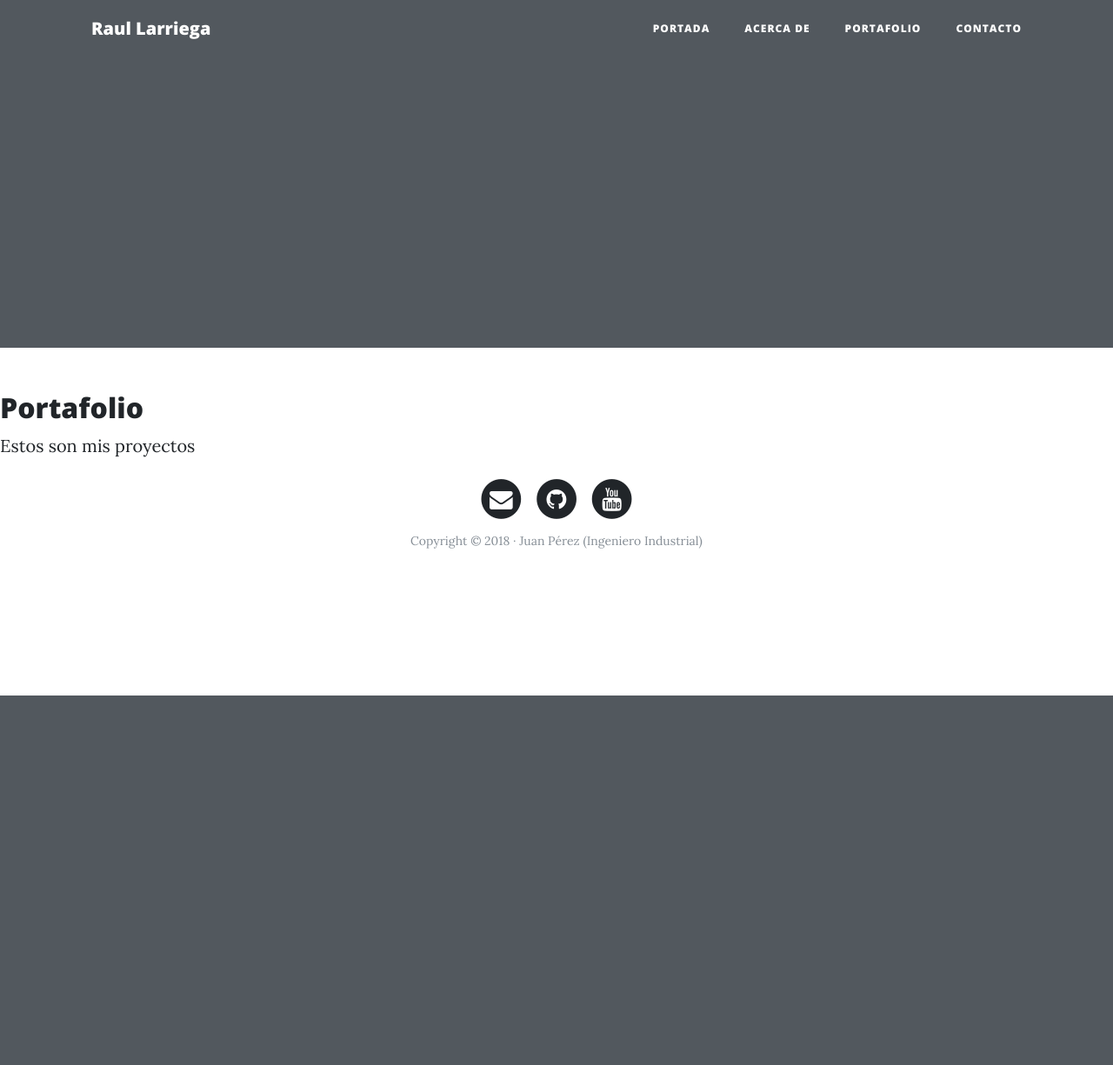
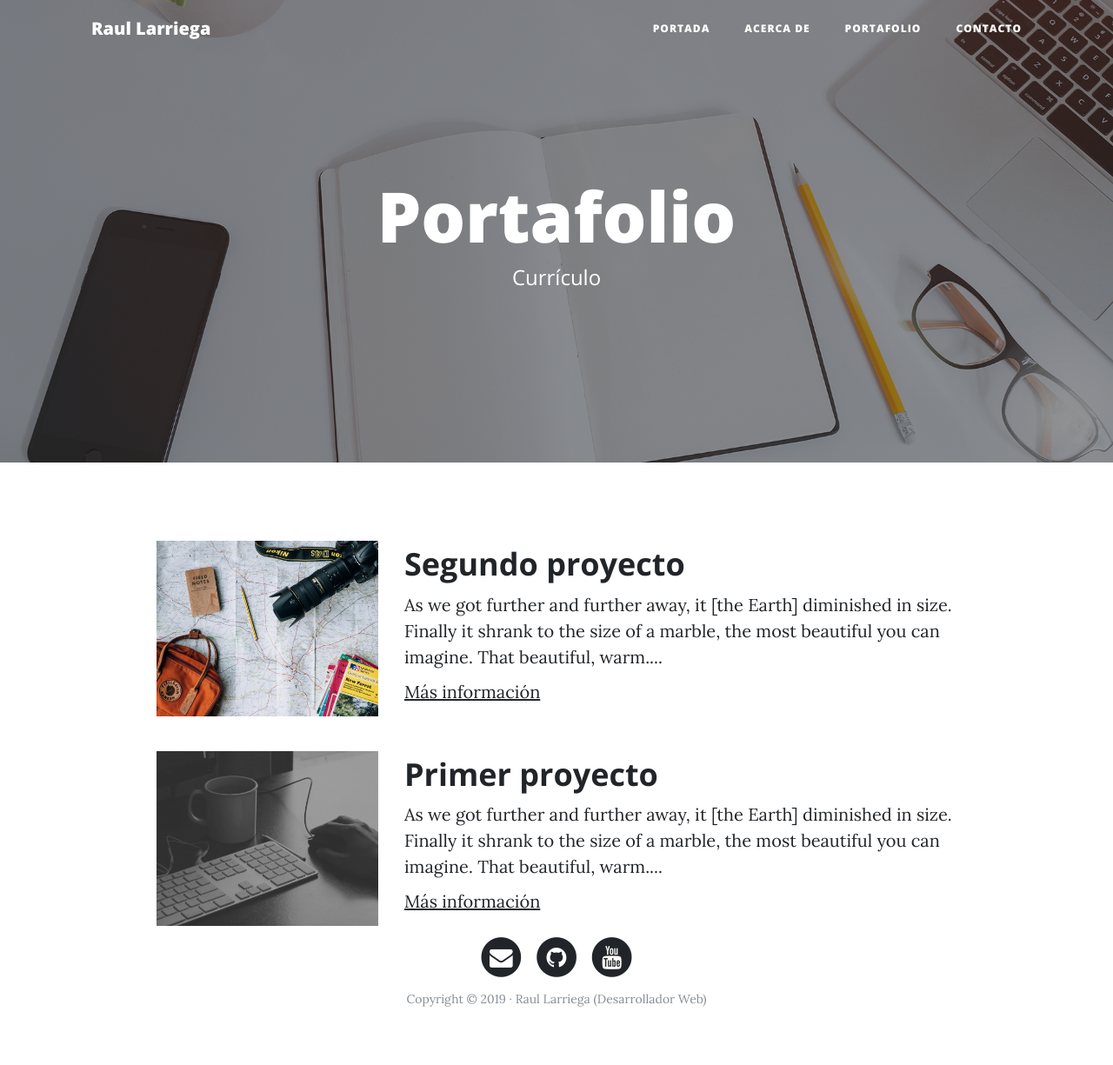
Before and after one commit to Larrygf02/django-web-personal, a Django app: page /portafolio/ in a window 1280 px wide. Shown: the whole page at 87% size. Before the commit the page ends 800 px from the top, so only its background shows below. Run offline with Django 3.2, Linux system fonts and the light colour scheme; some libraries are stand-ins or nearby versions.

Commit message:
Adaptando el front en portafolio y contacto

```diff
--- a/core/templates/core/base.html
+++ b/core/templates/core/base.html
@@ -96,7 +96,7 @@
                 </a>
               </li>
             </ul>
-            <p class="copyright text-muted">Copyright &copy; 2018 · Juan Pérez (Ingeniero Industrial) </p>
+            <p class="copyright text-muted">Copyright &copy; 2019 · Raul Larriega (Desarrollador Web) </p>
           </div>
         </div>
       </div>
--- a/core/templates/core/portafolio.html
+++ b/core/templates/core/portafolio.html
@@ -1,6 +1,37 @@
 {% extends 'core/base.html' %}
 {% block title %}Portafolio {% endblock %}
+
+{% block background %}{% load static %}{% static 'core/img/portfolio-bg.jpg' %}{% endblock %}
+
+{% block header_content %}
+<h1>Portafolio</h1>
+<span class="subheading">Currículo</span>
+{% endblock %}
+
 {% block content %}
-<h2>Portafolio</h2>
-<p>Estos son mis proyectos</p>
+	<!-- Contenido Principal -->
+	<div class="container">
+        <!-- Proyecto -->
+        <div class="row project">
+            <div class="col-lg-3 col-md-4 offset-lg-1">
+                    <img class="img-fluid" src="{%static 'core/img/about-bg.jpg' %}" alt="">
+            </div>
+            <div class="col-lg-7 col-md-8">
+                <h2 class="section-heading title">Segundo proyecto</h2>
+                <p>As we got further and further away, it [the Earth] diminished in size. Finally it shrank to the size of a marble, the most beautiful you can imagine. That beautiful, warm....</p>
+                <p><a href="http://google.com">Más información</a></p>
+            </div>
+        </div>
+        <!-- Proyecto -->
+        <div class="row project">
+            <div class="col-lg-3 col-md-4 offset-lg-1">
+                <img class="img-fluid" src="{% static 'core/img/home-bg.jpg' %}" alt="">
+            </div>
+            <div class="col-lg-7 col-md-8">
+                <h2 class="section-heading title">Primer proyecto</h2>
+                <p>As we got further and further away, it [the Earth] diminished in size. Finally it shrank to the size of a marble, the most beautiful you can imagine. That beautiful, warm....</p>
+                <p><a href="http://google.com">Más información</a></p>
+            </div>
+        </div>
+    </div>
 {% endblock %}
```
Also changed, not shown: core/templates/core/contact.html (+21 -2 lines).
